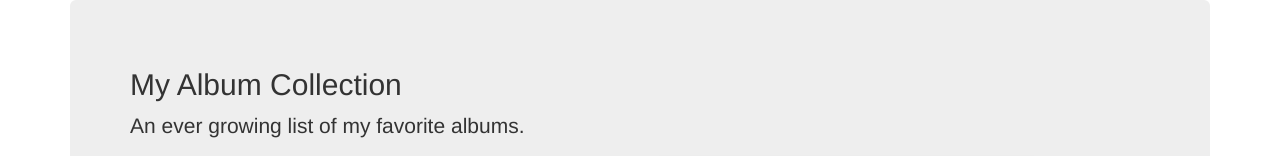
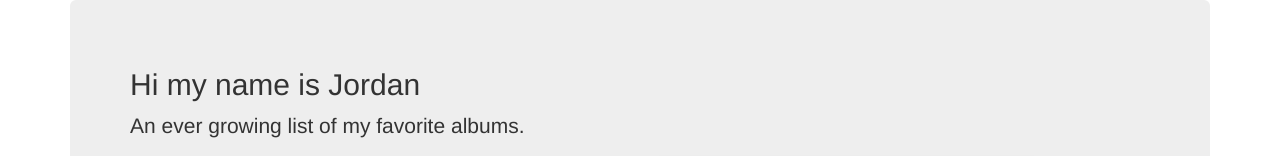
Before and after one commit to samrouse1/AlbumsApp-master, a plain HTML site: page index.html in a window 1280 px wide. Shown: the top 156 px of the page. Drawn offline with nearby package versions, Linux system fonts and the light colour scheme.

Commit message:
Changed the title :)
idk

```diff
--- a/index.html
+++ b/index.html
@@ -20,7 +20,7 @@
   <div class="container">
 
     <div class="jumbotron">
-    <h2>My Album Collection</h2>
+    <h2>Hi my name is Jordan</h2>
         <div id="errorArea"></div>
         <p>An ever growing list of my favorite albums.</p>
 
```
